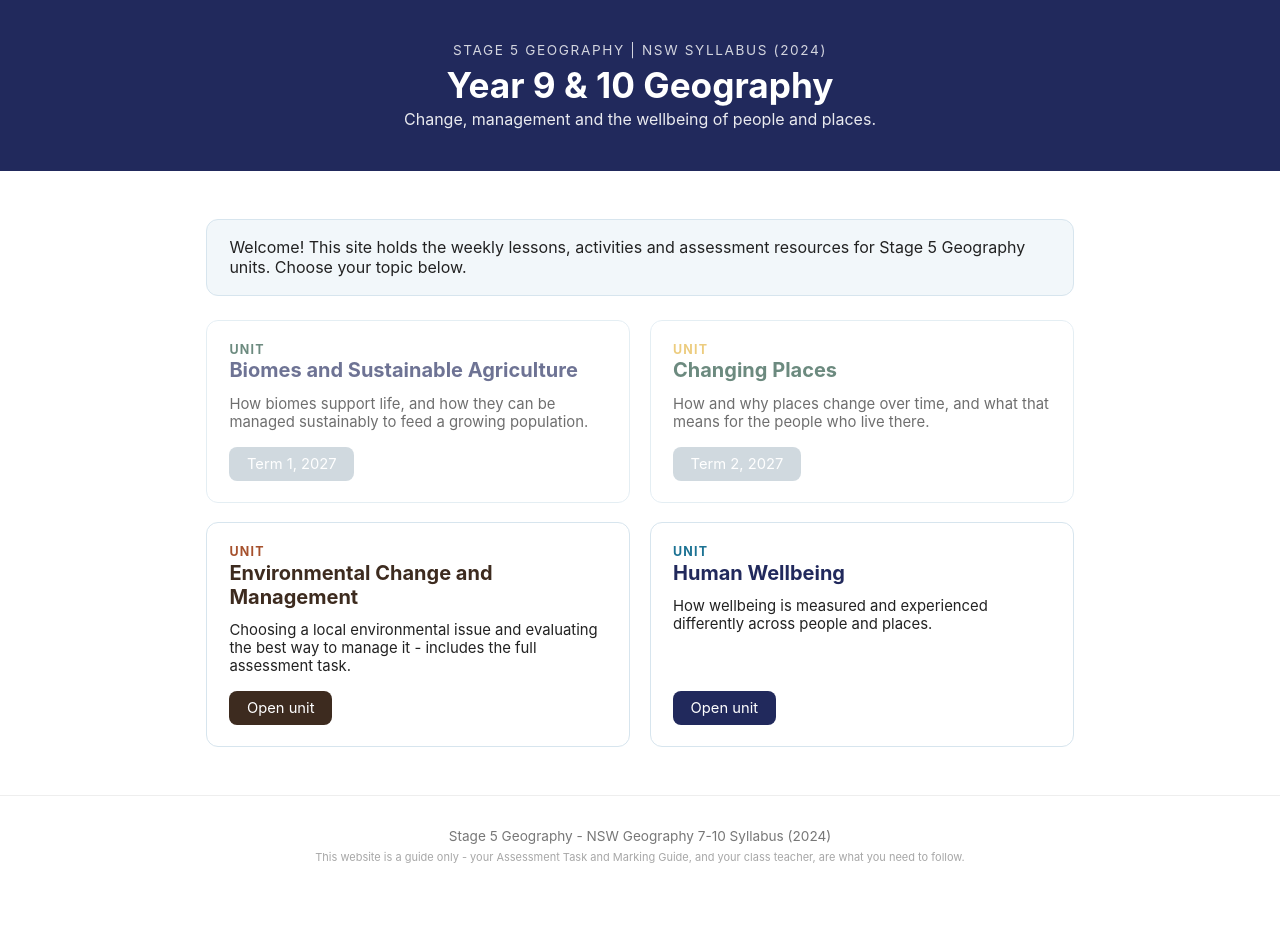
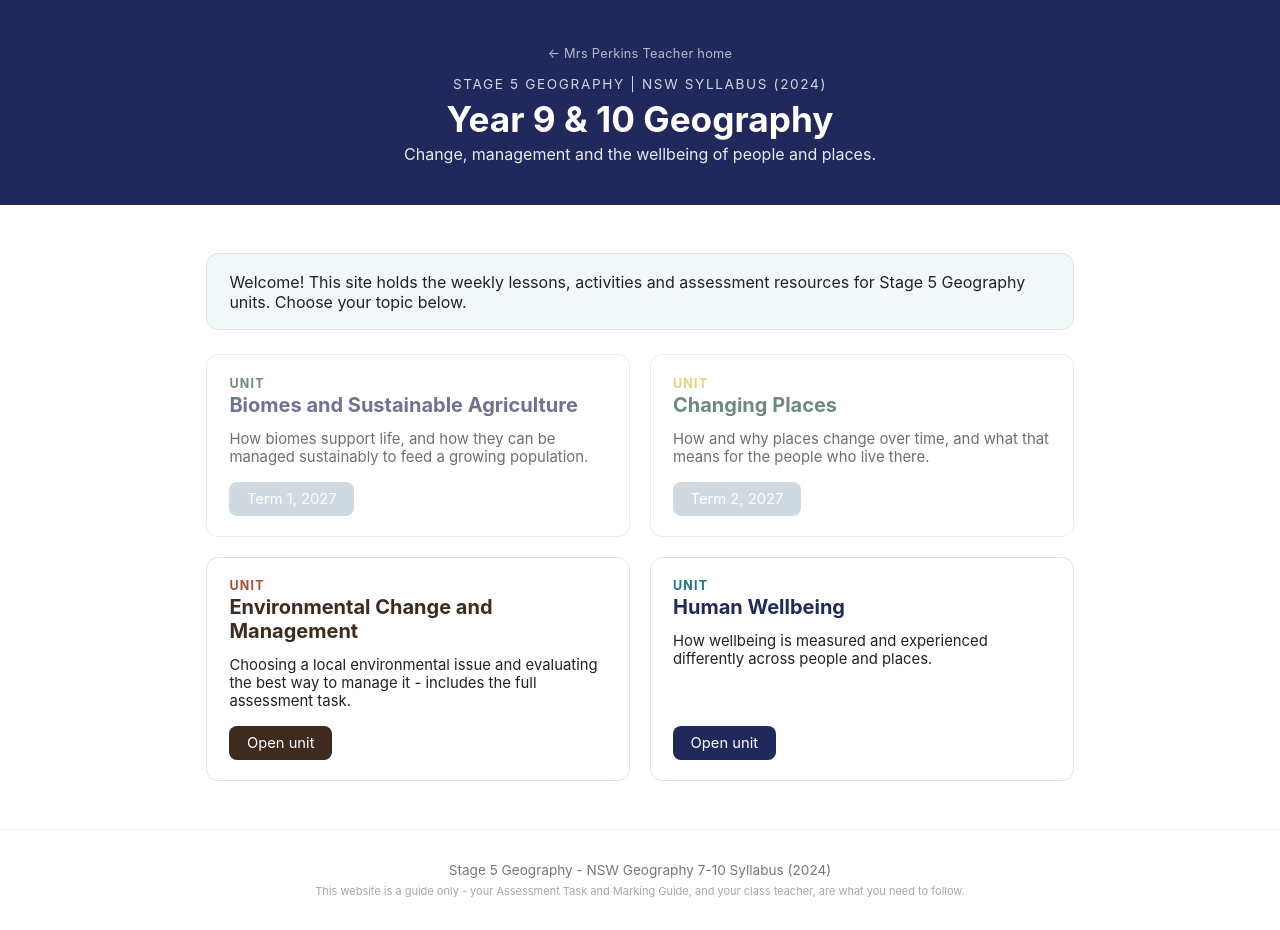
Before and after one commit to mrsperkinsteacher/stage5geo, a plain HTML site: page index.html in a window 1280 px wide. Before the commit the page ends 896 px from the top, so only its background shows below. Drawn offline with Linux system fonts and the light colour scheme.

Commit message:
Add back-to-homepage link, matching Stage 4 site

```diff
--- a/index.html
+++ b/index.html
@@ -10,6 +10,9 @@
   * { box-sizing: border-box; }
   body { font-family: -apple-system, "Segoe UI", Arial, sans-serif; margin:0; color:#222; background:#fff; }
   .top { background:var(--navy); color:#fff; padding:2.6rem 1rem; text-align:center; }
+  .top .tophome { margin:0 0 .9rem; }
+  .top .tophome a { color:#fff; opacity:.75; text-decoration:none; font-size:.8rem; letter-spacing:.02em; }
+  .top .tophome a:hover { opacity:1; text-decoration:underline; }
   .top .kicker { font-size:.85rem; letter-spacing:.12em; text-transform:uppercase; opacity:.8; }
   .top h1 { margin:.4rem 0 .2rem; font-size:2.2rem; }
   .top p { margin:0; opacity:.9; }
@@ -33,6 +36,7 @@
 </head>
 <body>
 <div class="top">
+  <p class="tophome"><a href="../">&larr; Mrs Perkins Teacher home</a></p>
   <div class="kicker">Stage 5 Geography | NSW Syllabus (2024)</div>
   <h1>Year 9 &amp; 10 Geography</h1>
   <p>Change, management and the wellbeing of people and places.</p>
```
